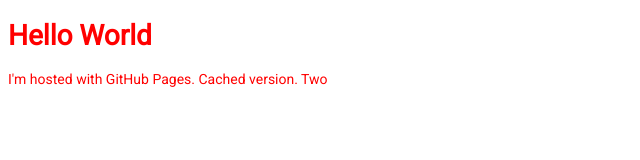
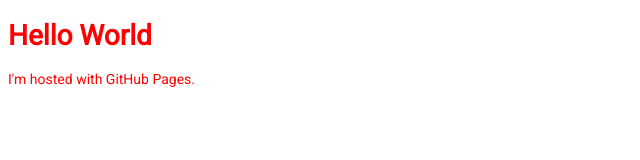
Before and after one commit to jonathanwilson/jonathanwilson.github.io, a plain HTML site: page index.html in a window 1280 px wide. Shown: the whole page, without its empty margins (0-640 px from the left). Drawn offline with Linux system fonts and the light colour scheme.

Commit message:
Remove dodgy wording

```diff
--- a/index.html
+++ b/index.html
@@ -8,6 +8,6 @@
     <div class='header'>
       <h1>Hello World</h1>
     </div>
-    <p>I'm hosted with GitHub Pages. Cached version. Two</p>
+    <p>I'm hosted with GitHub Pages.</p>
   </body>
 </html>
```
